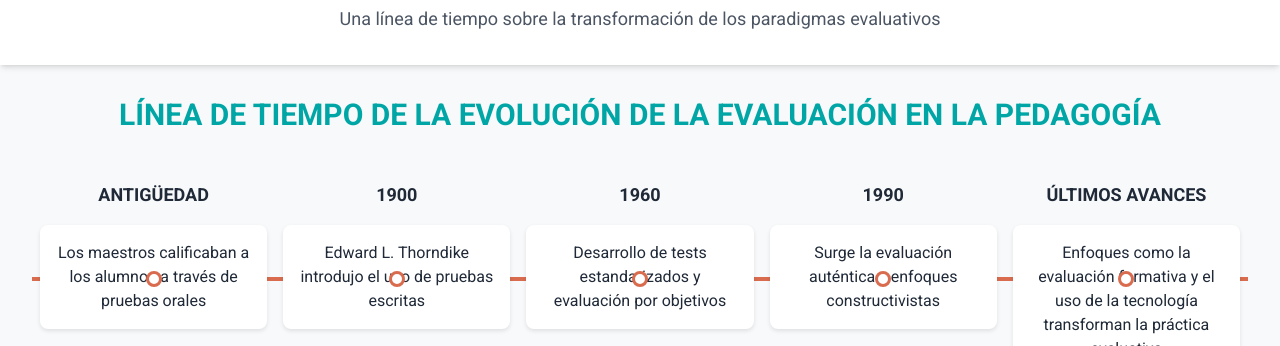
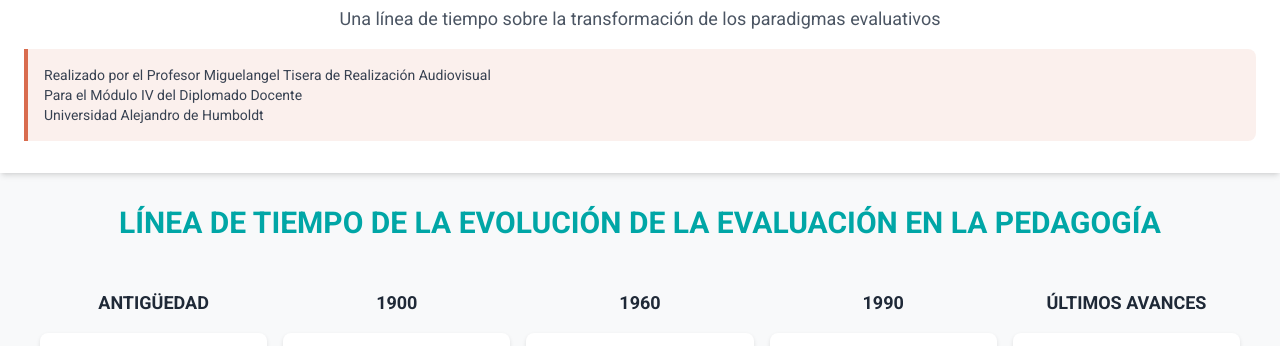
Before and after one commit to miguelangeltisera/github.io, a plain HTML site: page index.html in a window 1280 px wide. Shown: the part 75-421 px from the top of the page. Drawn offline with nearby package versions, Linux system fonts and the light colour scheme.

Commit message:
Add files via upload

```diff
--- a/index.html
+++ b/index.html
@@ -1,10 +1,9 @@
 <!DOCTYPE html>
 <html lang="es">
 <head>
-    <meta charset="UTF-8">
-    <meta name="viewport" content="width=device-width, initial-scale=1.0">
-    <title> profesor de Realización Audiovisual Miguelángel Tisera  </title>
-</head>
+<meta charset="UTF-8">
+<meta name="viewport" content="width=device-width, initial-scale=1.0">
+<title>Evolución de la Evaluación Pedagógica</title>
 <script src="https://cdn.tailwindcss.com"></script>
 <script src="https://cdn.jsdelivr.net/npm/chart.js"></script>
 <link rel="preconnect" href="https://fonts.googleapis.com">
@@ -162,6 +161,13 @@ body {
     height: 350px;
   }
 }
+.credits-box {
+  background-color: rgba(217, 108, 78, 0.1);
+  border-left: 4px solid #D96C4E;
+  padding: 1rem;
+  border-radius: 0 0.5rem 0.5rem 0;
+  margin-top: 1rem;
+}
 </style>
 </head>
 <body class="text-gray-800">
@@ -170,6 +176,15 @@ body {
     <div class="container mx-auto px-6 py-8 text-center">
         <h1 class="text-4xl font-bold text-[#D96C4E]">Evolución de la Evaluación Pedagógica</h1>
         <p class="text-lg mt-2 text-gray-600">Una línea de tiempo sobre la transformación de los paradigmas evaluativos</p>
+
+        <!-- Información del profesor agregada aquí -->
+        <div class="credits-box text-left mt-4">
+            <p class="text-sm font-medium text-gray-700">
+                Realizado por el Profesor Miguelangel Tisera de Realización Audiovisual<br>
+                Para el Módulo IV del Diplomado Docente<br>
+                Universidad Alejandro de Humboldt
+            </p>
+        </div>
     </div>
 </header>
 
@@ -376,8 +391,12 @@ body {
 
 <footer class="bg-gray-800 text-white mt-8">
     <div class="container mx-auto px-6 py-4 text-center">
-        <p>Infografía creada para visualizar la evolución de la evaluación pedagógica.</p>
-        <p class="text-sm text-gray-400 mt-1">Diseño y desarrollo con Tailwind CSS y Chart.js.</p>
+        <p>Infografía creada para visualizar la evolución de la evaluación pedagógica</p>
+        <p class="text-sm text-gray-400 mt-1">
+            Realizado por el Profesor Miguelangel Tisera de Realización Audiovisual para el Módulo IV del Diplomado Docente<br>
+            Universidad Alejandro de Humboldt
+        </p>
+        <p class="text-sm text-gray-400 mt-2">Diseño y desarrollo con Tailwind CSS y Chart.js</p>
     </div>
 </footer>
 
```
